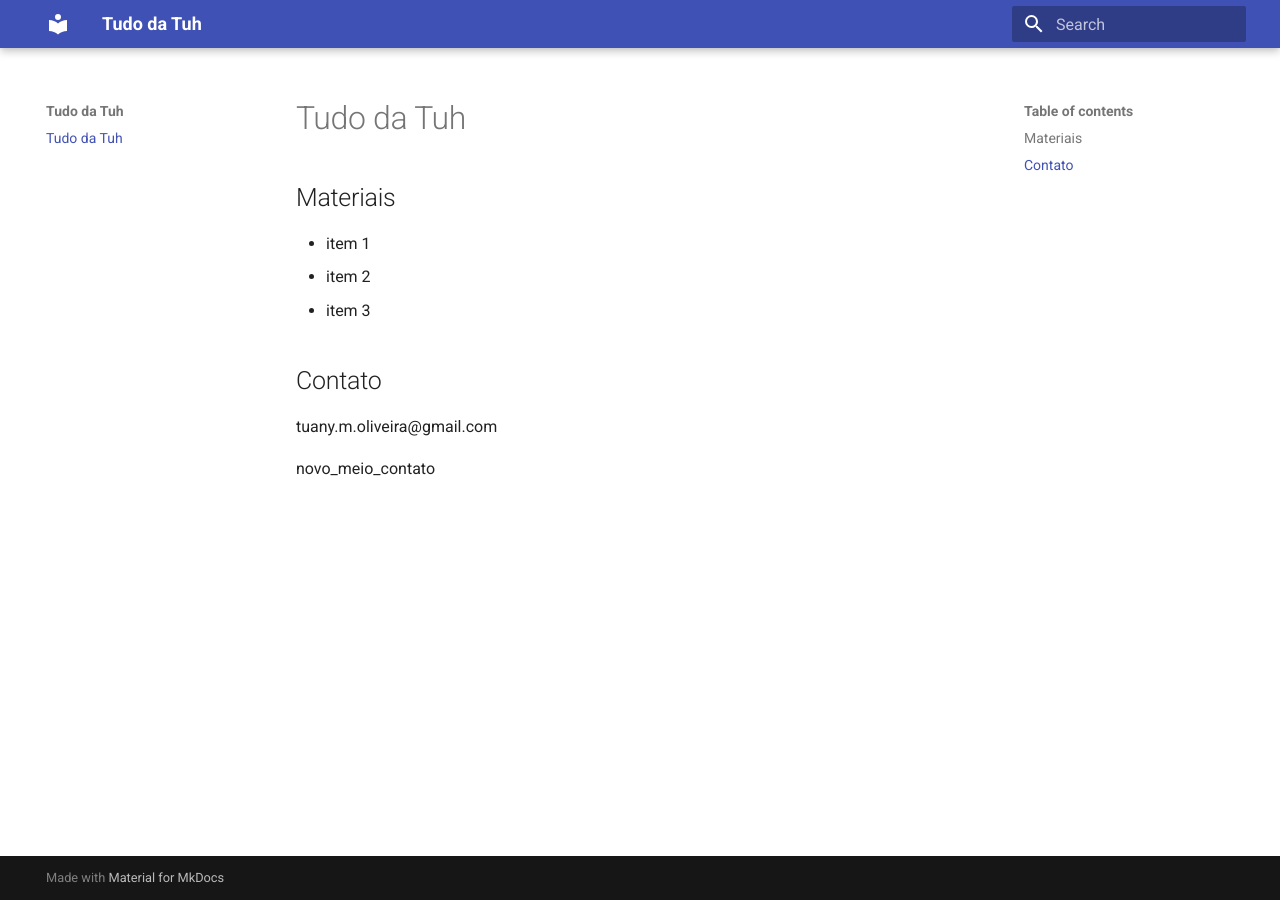
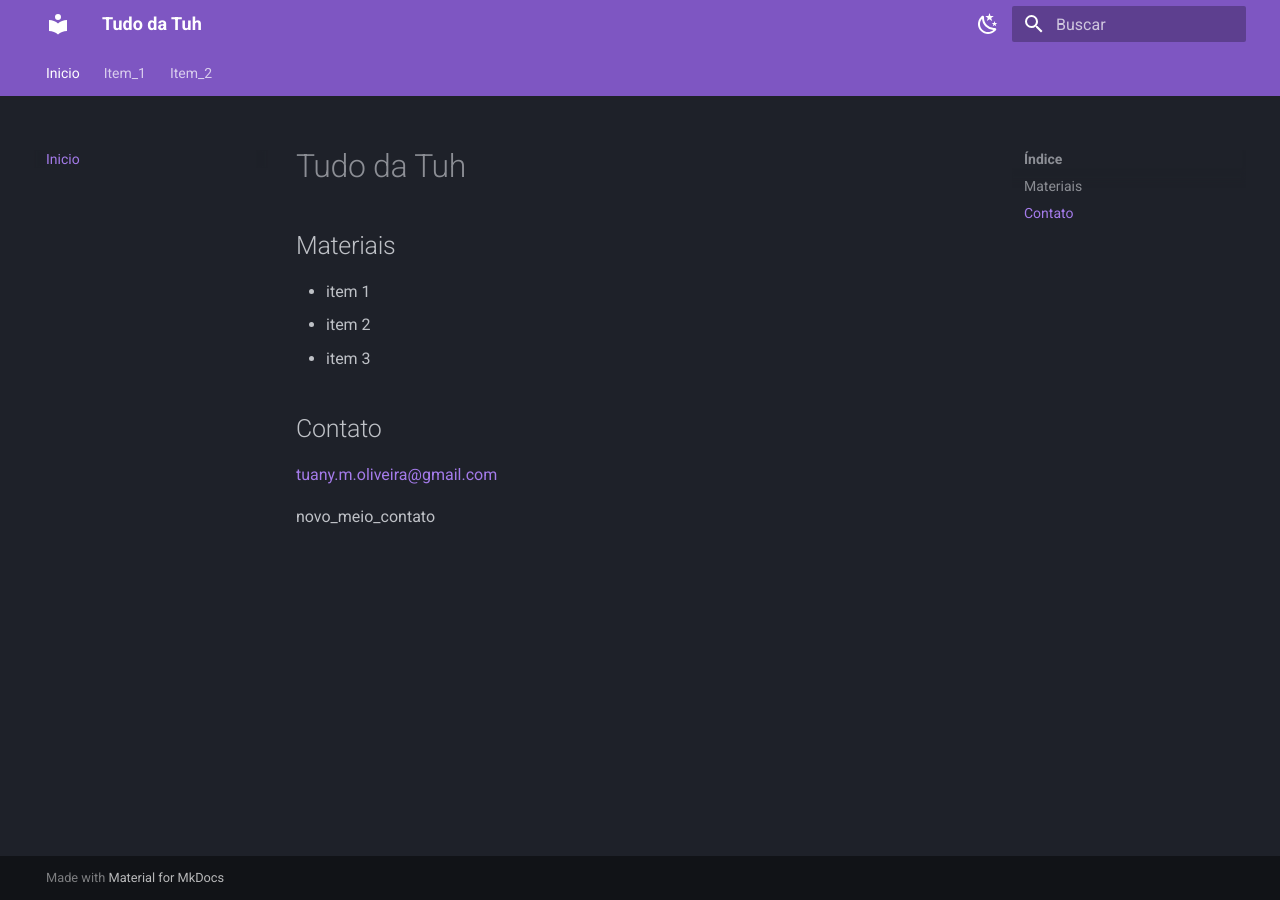
Before and after one commit to tu-any-mol/tudo-da-tuh, an MkDocs documentation site: the page built from docs/index.md, in a window 1280 px wide. Built offline with MkDocs 1.6.1 and Material for MkDocs 9.7.7, drawn with Linux system fonts in a browser that asks for light colours.

Commit message:
primeiro post

```diff
--- a/mkdocs.yml
+++ b/mkdocs.yml
@@ -2,3 +2,89 @@ site_name: Tudo da Tuh
 
 theme:
   name: material
+
+  language: pt-BR
+  features:
+    - content.code.annotate
+    - content.tabs.link
+    # - header.autohide
+    - navigation.expand
+    - navigation.indexes
+    # - navigation.instant
+    - navigation.sections
+    - navigation.tabs
+    #- navigation.tabs.sticky
+    #- navigation.top
+    #- navigation.tracking
+    - search.highlight
+    - search.share
+    - search.suggest
+    - toc.follow
+    #- toc.integrate
+  palette:
+    - scheme: slate
+      primary: deep purple
+      accent: light green
+      toggle:
+        icon: material/weather-night
+        name: Switch to dark mode
+    - scheme: default
+      primary: deep purple
+      accent: green
+      toggle:
+        icon: material/weather-sunny
+        name: Switch to light mode
+  font:
+    text: Roboto
+    code: Roboto Mono
+
+markdown_extensions:
+  - abbr
+  - admonition
+  - attr_list
+  - def_list
+  - footnotes
+  - meta
+  - md_in_html
+  - toc:
+      permalink: true
+  - pymdownx.arithmatex:
+      generic: true
+  - pymdownx.betterem:
+      smart_enable: all
+  - pymdownx.caret
+  - pymdownx.details
+  - pymdownx.emoji:
+      emoji_generator: !!python/name:materialx.emoji.to_svg
+      emoji_index: !!python/name:materialx.emoji.twemoji
+  - pymdownx.highlight:
+      anchor_linenums: true
+  - pymdownx.inlinehilite
+  - pymdownx.keys
+  - pymdownx.magiclink:
+      repo_url_shorthand: true
+      user: squidfunk
+      repo: mkdocs-material
+  - pymdownx.mark
+  - pymdownx.smartsymbols
+  - pymdownx.progressbar
+  - pymdownx.superfences:
+      custom_fences:
+        - name: mermaid
+          class: mermaid
+          format: !!python/name:pymdownx.superfences.fence_code_format
+  - pymdownx.tabbed:
+      alternate_style: true
+  - pymdownx.tasklist:
+      custom_checkbox: true
+  - pymdownx.tilde
+
+
+nav:
+  - Inicio: index.md
+  - Item_1:
+    - algum_post: item_1/algum_post.md
+    - outro_post: item_1/outro_post.md
+  - Item_2:
+    - machado-de-assis: item_2/machado-de-assis.md
+    - olavo-bilac: item_2/olavo-bilac.md
```
Also changed, not shown: docs/item_1/algum_post.md (added), docs/item_1/outro_post.md (added), docs/item_2/machado-de-assis.md (added), docs/item_2/olavo-bilac.md (added).
